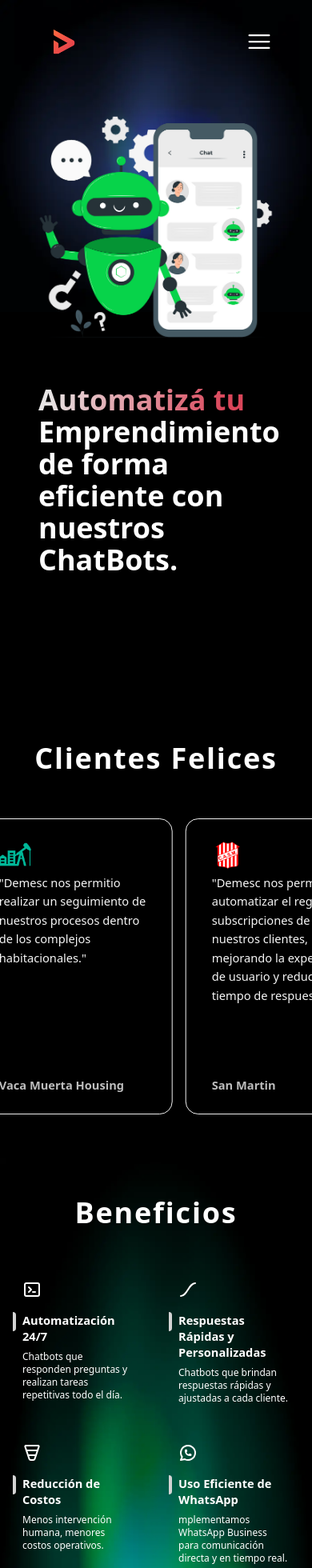
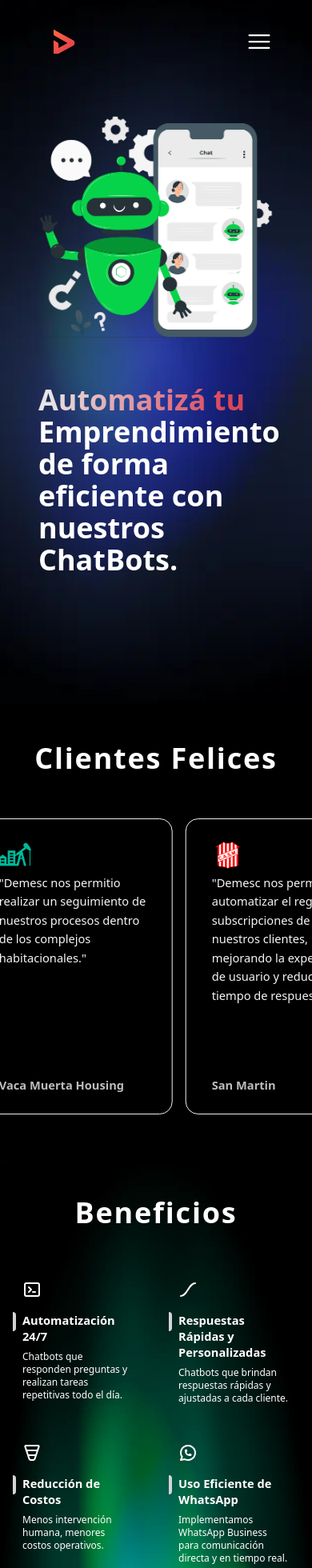
Before and after one commit to deevpfa/bot-wsp, a Next.js app: page / in a window 390 px wide. Shown: the top 1960 px of the page at 80% size. Built offline with nearby package versions, Linux system fonts and the light colour scheme; no server answers.

Commit message:
add bg and feature

```diff
--- a/src/components/Feature.tsx
+++ b/src/components/Feature.tsx
@@ -35,7 +35,7 @@ export function FeaturesSectionDemo() {
         },
         {
             title: "Uso Eficiente de WhatsApp",
-            description: "mplementamos WhatsApp Business para comunicación directa y en tiempo real.",
+            description: "Implementamos WhatsApp Business para comunicación directa y en tiempo real.",
             icon: <IconBrandWhatsapp />,
         },
         {
--- a/src/pages/index.tsx
+++ b/src/pages/index.tsx
@@ -39,7 +39,7 @@ export default function Home() {
 
   return (
     <div className='relative bg-black'>
-      <section className="relative bg-blue  pb-24  xl:pb-32 overflow-hidden">
+      <section className="relative bg-blue bg-cover lg:bg-contain pb-24  xl:pb-32 overflow-hidden">
         <Header />
         <div className="container mx-auto px-4">
           <div className="relative z-10  md:py-12 lg:py-0 md:pb-36">
--- a/src/styles/globals.sass
+++ b/src/styles/globals.sass
@@ -160,7 +160,6 @@ p
 
 .bg-blue
 	background-image: url('/images/blue-grade.webp')
-	background-size: contain
 	background-position: top
 	background-repeat: no-repeat
 
```
